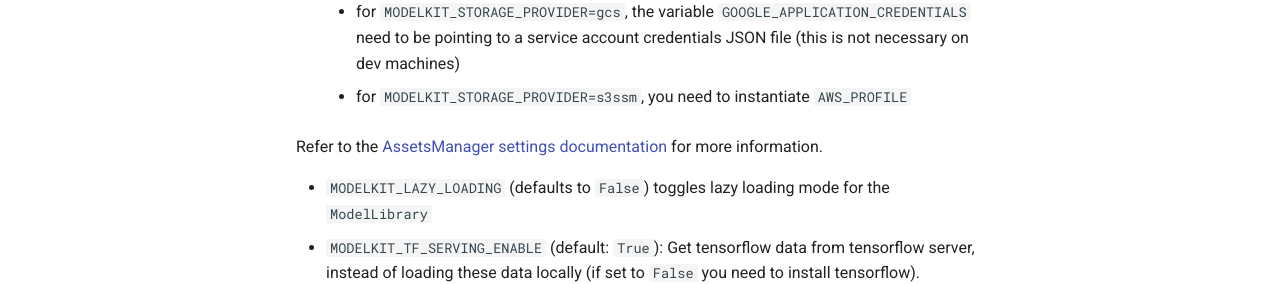
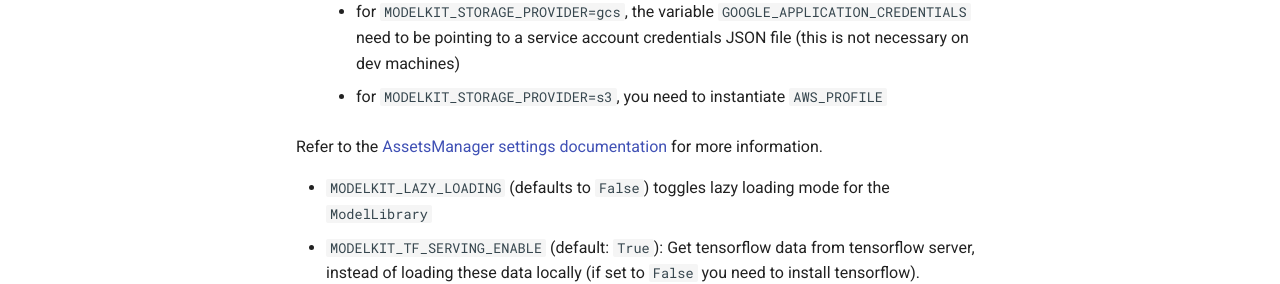
Before and after one commit to Cornerstone-OnDemand/modelkit, an MkDocs documentation site: the page built from docs/configuration.md, in a window 1280 px wide and 900 px high, scrolled down 352 px. Shown: the part 172-456 px from the top of the window. Built offline with MkDocs 1.6.1 and Material for MkDocs 9.7.7, drawn with Linux system fonts in a browser that asks for light colours; comment, search, counter and statistics services are not loaded.

Commit message:
fix AWS storage provider name

```diff
--- a/docs/configuration.md
+++ b/docs/configuration.md
@@ -12,7 +12,7 @@ In order to run/deploy `modelkit` endpoints, you need to provide it with the nec
     - for `MODELKIT_STORAGE_PROVIDER=gcs`, the variable `GOOGLE_APPLICATION_CREDENTIALS` need to be
       pointing to a service account credentials JSON file (this is not necessary on dev
       machines)
-    - for `MODELKIT_STORAGE_PROVIDER=s3ssm`, you need to instantiate `AWS_PROFILE`
+    - for `MODELKIT_STORAGE_PROVIDER=s3`, you need to instantiate `AWS_PROFILE`
 
 Refer to the [AssetsManager settings documentation](assets/environment.md) for more information.
 
```
